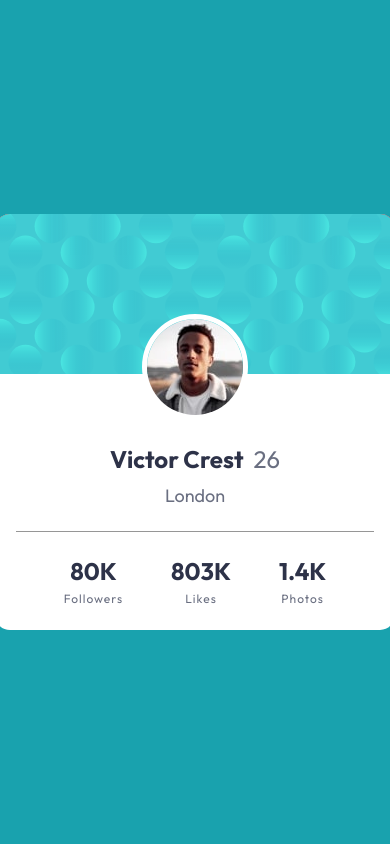
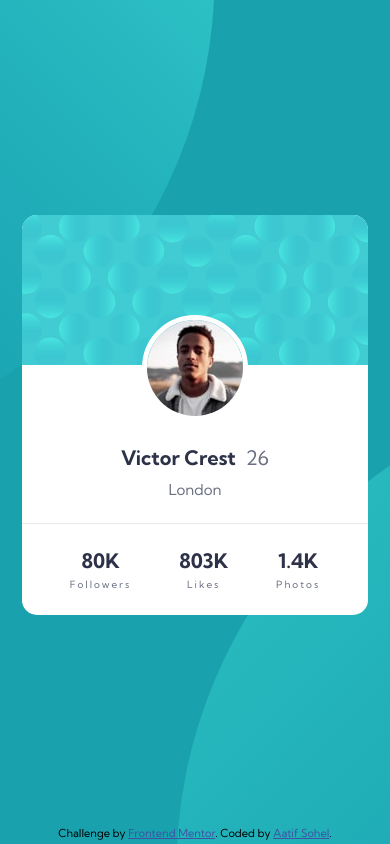
Before and after one commit to aatifsohel/fe-profile-card-component, a plain HTML site: page index.html in a window 390 px wide. Drawn offline with Linux system fonts and the light colour scheme.

Commit message:
make layout responsive and edit different sizes

```diff
--- a/index.html
+++ b/index.html
@@ -15,7 +15,7 @@
     <title>Frontend Mentor | Profile card component</title>
   </head>
   <body>
-    <main>
+    <main class="main">
       <div class="profile-card">
         <img src="images/image-victor.jpg" alt="Victor Crest" class="img" />
 
@@ -42,16 +42,15 @@
             <p>Photos</p>
           </div>
         </div>
+      </div>
 
       <div class="attribution">
         Challenge by
         <a href="https://www.frontendmentor.io?ref=challenge" target="_blank"
           >Frontend Mentor</a
         >. Coded by
-          <a href="https://twitter.com/@aatifsohel" target="_blank"
-            >Aatif Sohel</a
+        <a href="https://twitter.com/@aatifsohel" target="_blank">Aatif Sohel</a
         >.
-        </div>
       </div>
     </main>
   </body>
--- a/styles.css
+++ b/styles.css
@@ -1,4 +1,4 @@
-@import url("https://fonts.googleapis.com/css2?family=Outfit:wght@400;700&display=swap");
+@import url("https://fonts.googleapis.com/css2?family=Kumbh+Sans:wght@400;700&display=swap");
 
 * {
   padding: 0;
@@ -11,20 +11,25 @@ html {
 }
 
 body {
-  font-family: "Outfit", sans-serif;
+  font-family: "Kumbh Sans", sans-serif;
+  font-size: 1.8rem;
+  min-height: 100vh;
+  background-image: url(images/bg-pattern-top.svg),
+    url(images/bg-pattern-bottom.svg);
+  background-repeat: no-repeat;
+  background-position: right 45vw bottom 45vh, 45vw 45vh;
+  background-color: hsl(185, 75%, 39%);
+
   display: grid;
   place-content: center;
-  min-height: 100vh;
-  background-color: hsl(185, 75%, 39%);
-  font-size: 1.8rem;
 }
 
 .profile-card {
+  padding-top: 10rem;
+  max-width: 40rem;
+  border-radius: 15px;
   background-color: #fff;
-  width: 40rem;
-  border-radius: 15px;
   overflow: hidden;
-  padding-top: 10rem;
 
   display: flex;
   gap: 2.4rem;
@@ -38,12 +43,12 @@ body {
 .profile-card::before {
   content: "";
   width: 100%;
-  height: 16rem;
+  height: 15rem;
   position: absolute;
   top: 0;
   left: 0;
   z-index: -1;
-  background-color: red;
+
   background-image: url(images/bg-pattern-card.svg);
   background-repeat: no-repeat;
   background-size: cover;
@@ -71,23 +76,25 @@ body {
 }
 
 .username {
-  font-size: 2.4rem;
+  font-size: 2rem;
   font-weight: 700;
   color: hsl(229, 23%, 23%);
 }
 
 .age {
-  font-size: 2.4rem;
+  font-size: 2rem;
   color: hsl(227, 10%, 46%);
 }
 
 .address {
+  font-size: 1.5rem;
   color: hsl(227, 10%, 46%);
 }
 
 .stats {
   padding: 2.4rem 4.8rem;
-  border-top: 0.5px solid hsl(0, 0%, 59%);
+  border-top: 0.5px solid hsl(0deg 0% 59% / 20%);
+  width: 100%;
 
   display: flex;
   gap: 4.8rem;
@@ -104,14 +111,14 @@ body {
 }
 
 .stats-items span {
-  font-size: 2.4rem;
+  font-size: 2rem;
   font-weight: 700;
   color: hsl(229, 23%, 23%);
 }
 
 .stats-items p {
-  font-size: 1.2rem;
-  letter-spacing: 1px;
+  font-size: 1rem;
+  letter-spacing: 2px;
   color: hsl(227, 10%, 46%);
 }
 
@@ -119,12 +126,7 @@ body {
 .attribution {
   font-size: 11px;
   text-align: center;
-  /*
-  position: absolute;
-  left: 50%;
-  bottom: 0;
-  transform: translate(-50%, -50%); */
-  display: none;
+  transform: translate(0, 25vh);
 }
 .attribution a {
   color: hsl(228, 45%, 44%);
```
Lines whose indentation alone changed are shown as unchanged.
